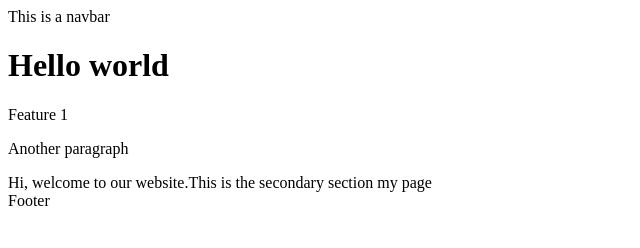
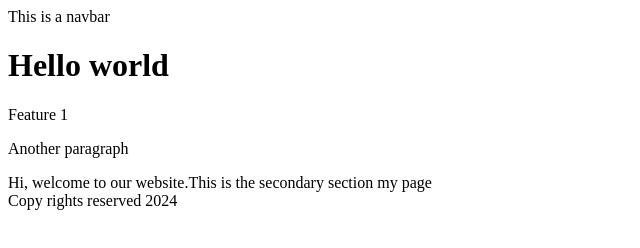
Before and after one commit to AlfredRezk/test, a plain HTML site: page index.html in a window 1280 px wide. Shown: the whole page, without its empty margins (0-640 px from the left). Drawn offline with Linux system fonts and the light colour scheme.

Commit message:
updating a footer copy rights

```diff
--- a/index.html
+++ b/index.html
@@ -11,5 +11,5 @@
 </div>
 
 <footer>
-    Footer
+    Copy rights reserved 2024
 </footer>
```
